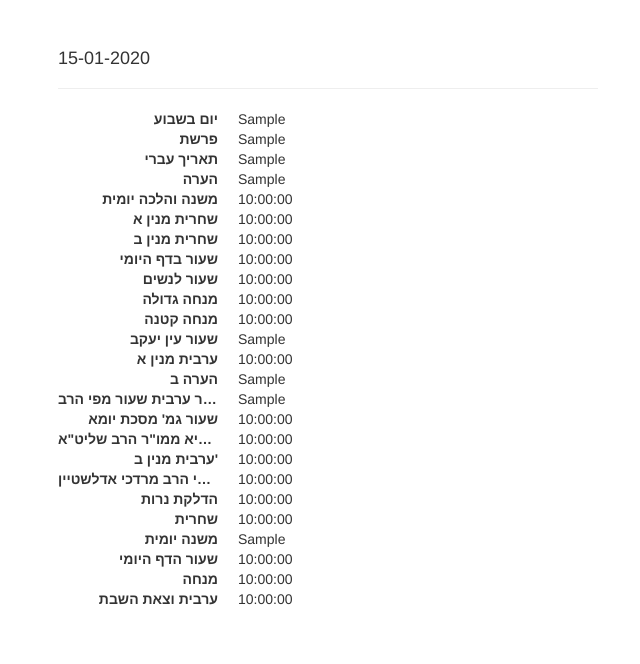
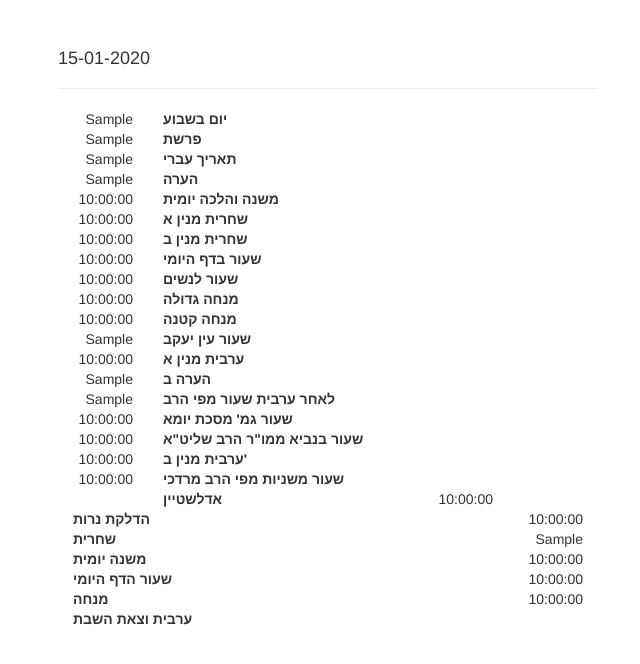
Before and after one commit to Elmtech/scheduler, a Django app: page / in a window 1280 px wide. Shown: the part 51-715 px from the top of the page, without its empty margins (27-667 px from the left). Run offline with Django 3.2, Linux system fonts and the light colour scheme; tables that the repository leaves empty hold one stand-in row (values such as "Sample post"); some libraries are stand-ins or nearby versions.

Commit message:
make date unique, change field name with value in template, change html lang to hebrew

```diff
--- a/apps/scheduler/models.py
+++ b/apps/scheduler/models.py
@@ -5,7 +5,7 @@ from django.utils.translation import ugettext_lazy as _
 
 
 class SchedulerDate(models.Model):
-    field_a = models.DateField(verbose_name=_('תאריך לועזי'))
+    field_a = models.DateField(verbose_name=_('תאריך לועזי'), unique=True)
     field_b = models.CharField(verbose_name=_('יום בשבוע'), max_length=255, blank=True)
     field_c = models.CharField(verbose_name=_('פרשת'), max_length=255, blank=True)
     field_d = models.CharField(verbose_name=_('תאריך עברי'), max_length=255, blank=True)
--- a/templates/base.html
+++ b/templates/base.html
@@ -1,7 +1,7 @@
 {% load static %}
 
 <!DOCTYPE html>
-<html lang="en">
+<html lang="he">
     <head>
         <meta charset="utf-8">
         <title>{% block title %}{% endblock %}Scheduler</title>
--- a/templates/scheduler/home.html
+++ b/templates/scheduler/home.html
@@ -8,14 +8,15 @@
         <div class="col-xs-6">
             <div class="page-header"><h4>{{ date }}</h4></div>
             {% with serialized_sheduler=date|get_scheduler_date_fields %}
-                <dl class="dl-horizontal">
                 {% for name, value in serialized_sheduler.fields %}
+                    <p class="text-right">
                     {% if value %}
-                        <dt>{{ name }}</dt>
-                        <dd>{{ value }}</dd>
+                        <span class="col-xs-2">{{ value }}</span>
+                        <span class="col-xs-6 text-left"><b>{{ name }}</b></span>
+                        <span class="col-xs-4">&nbsp;</span>
                     {% endif %}
+                    </p>
                 {% endfor %}
-                </dl>
             {% endwith %}
         </div>
     {% endfor %}
```
Also changed, not shown: apps/scheduler/migrations/0002_auto_20151025_2206.py (added).
